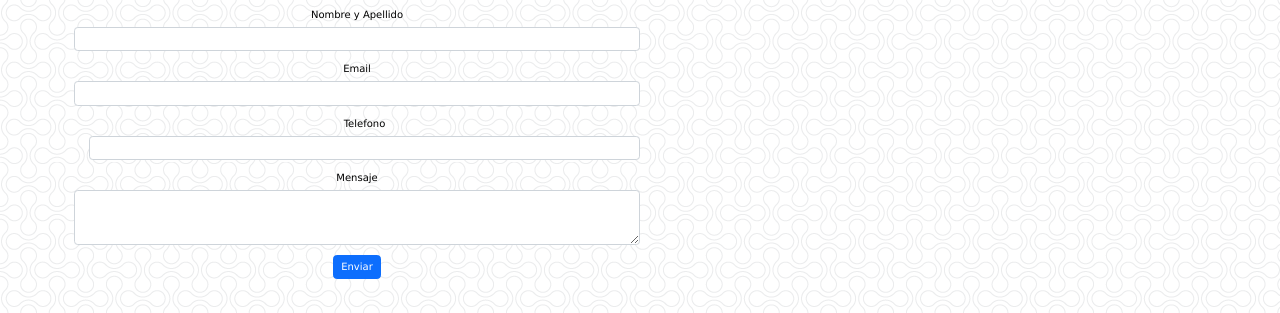
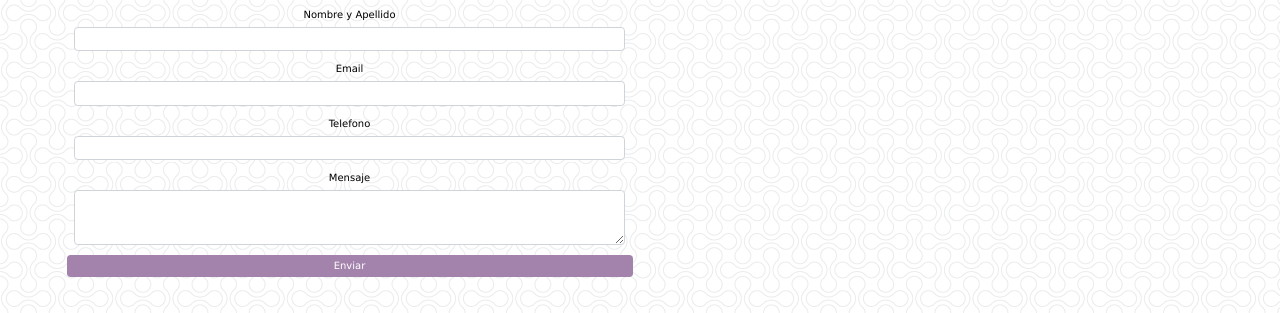
Before and after one commit to JulietaMaffioni/PF-Maffioni, a website: page pages/contacto.html in a window 1280 px wide. Shown: the part 238-551 px from the top of the page. Drawn offline with nearby package versions, Linux system fonts and the light colour scheme.

Commit message:
agregue correciones de la ultima preentrega en la pagina de contactos

```diff
--- a/pages/contacto.html
+++ b/pages/contacto.html
@@ -49,16 +49,16 @@
       </h1>
       <p>Para poder ponernos en contacto por favor, proporcione sus datos de contacto a continuación y nos pondremos en comunicación con usted a la brevedad. Además, quedamos a su disposición para cualquier consulta o inquietud que deseen compartir. Muchas gracias.</p>
 <form>
-  <div class="col-lg-6 col-md-12 col-sm-12">
-  <div class="mb-3">
-    <label for="exampleInputEmail1" class="form-label">Nombre y Apellido</label>
+  <div class="row col-lg-6 col-md-12 col-sm-12">
+  <div class="mb-3 ">
+    <label for="exampleInputEmail1" class="form-label" id="exampleInputEmail1">Nombre y Apellido</label>
     <input type="email" class="form-control" id="exampleInputEmail1" aria-describedby="emailHelp">
   </div>
   <div class="mb-3">
     <label for="exampleInputPassword1" class="form-label">Email</label>
     <input type="password" class="form-control" id="exampleInputPassword1">
   </div>
-  <div class="mb-3 form-check">
+  <div class="mb-3">
     <label for="exampleInputPassword1" class="form-label">Telefono</label>
     <input type="password" class="form-control" id="exampleInputPassword1">
   </div>
@@ -66,7 +66,7 @@
     <label for="exampleFormControlTextarea1" class="form-label">Mensaje</label>
     <textarea class="form-control" id="exampleFormControlTextarea1" rows="3"></textarea>
   </div>
-  <button type="submit" class="btn btn-primary">Enviar</button>
+  <button type="submit" class="btn btn-primary btn-violet">Enviar</button>
 </div>
 </form>
 </section>
--- a/scss/_contacto.scss
+++ b/scss/_contacto.scss
@@ -5,3 +5,7 @@
 .contenedor{
     text-align: $cAlign;
 }
+
+#formsize{
+    font-size: $textM;
+}
```
Also changed, not shown: index.html (+1 -0 lines), README.md, css/main.css, scss/_commons.scss (line endings or trailing spaces), 1 other file.
